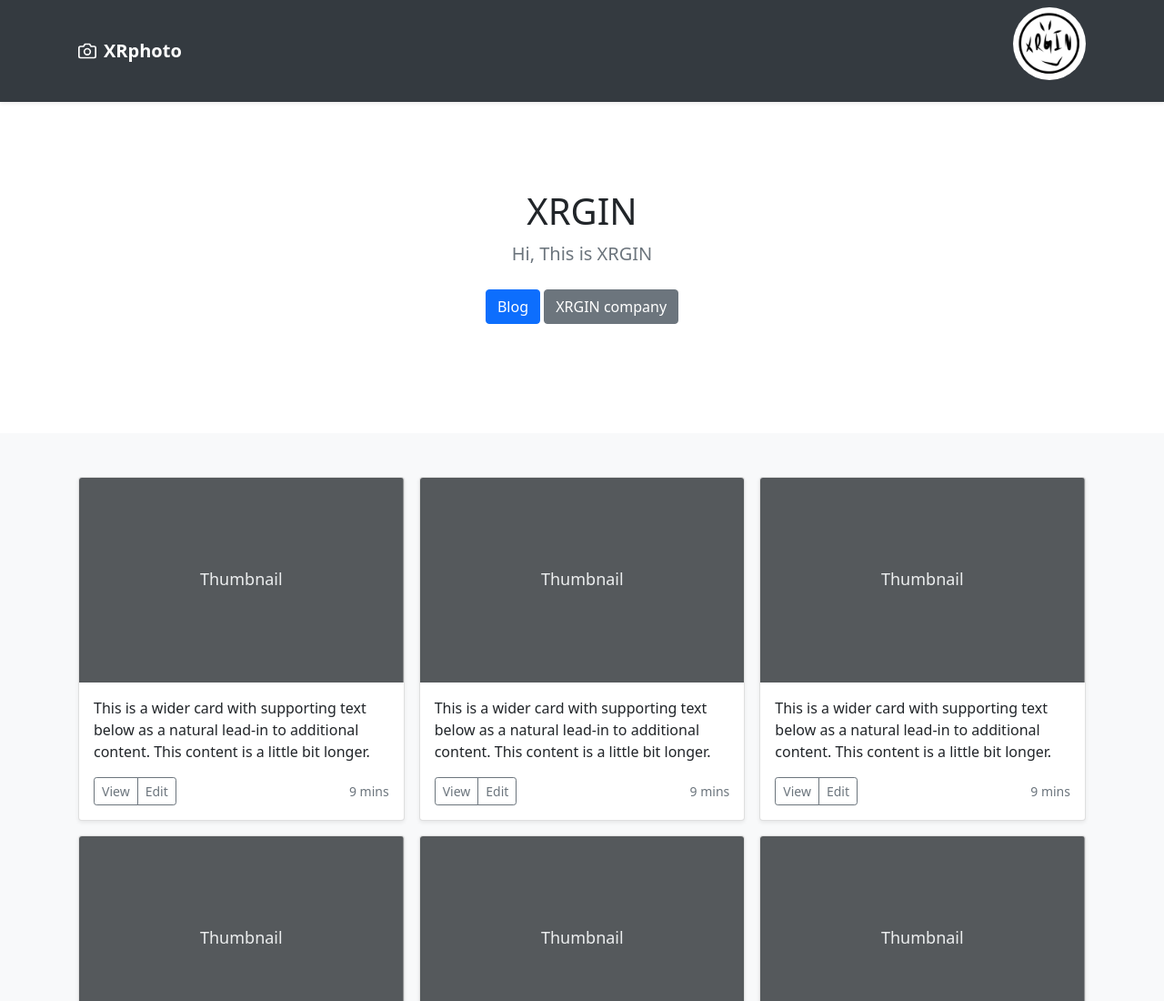
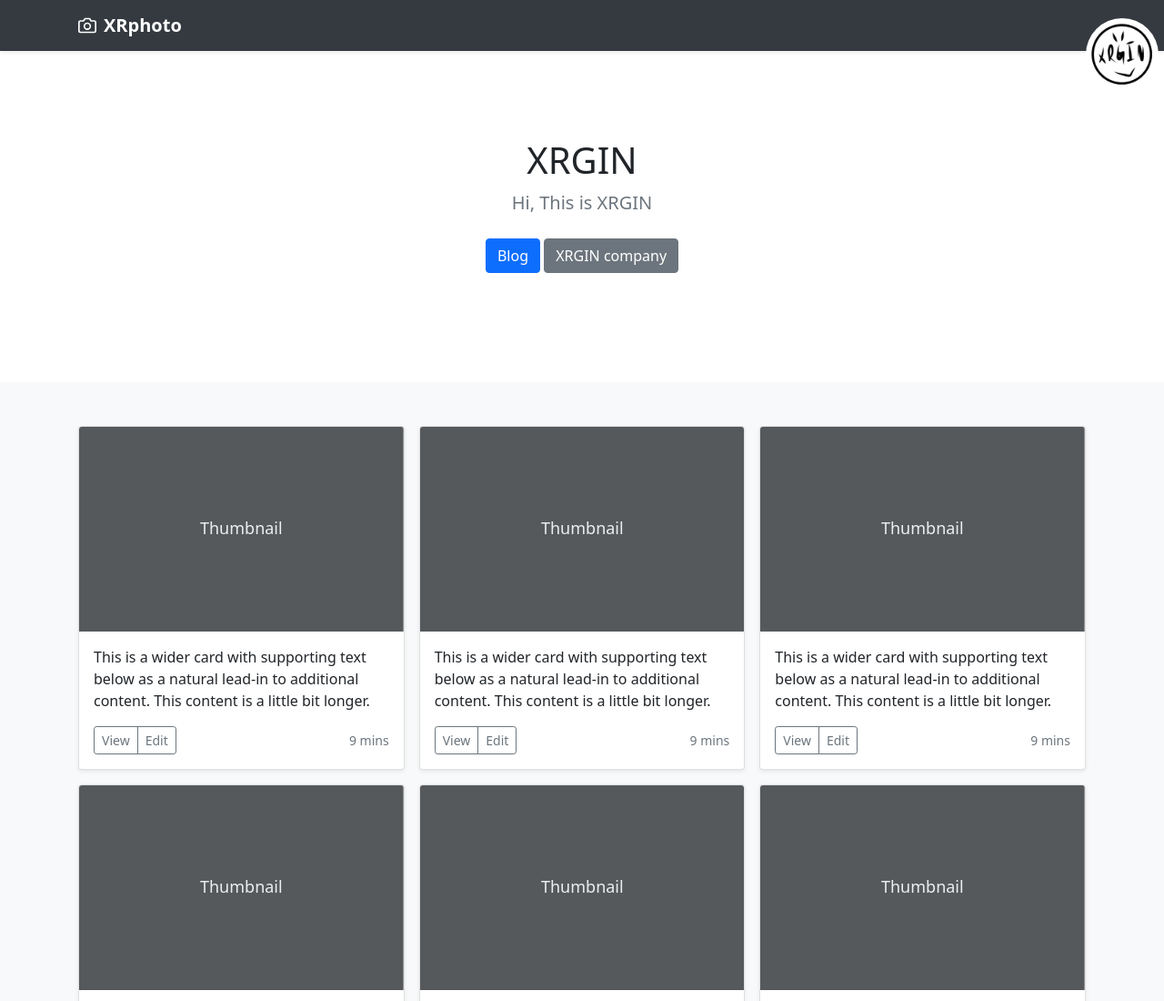
Before and after one commit to XRGIN/xr.Ltd, a plain HTML site: page index.html in a window 1280 px wide. Shown: the top 1100 px of the page at 91% size. Drawn offline with nearby package versions, Linux system fonts and the light colour scheme.

Commit message:
index.html

```diff
--- a/index.html
+++ b/index.html
@@ -71,7 +71,7 @@
           <strong>XRphoto</strong>
         </a>
         <p data-toggle="collapse" data-target="#navbarHeader">
-          <span><img src="Img/熊熊v2.jpg" style="height: 80px;width: 80px;border-radius: 50px;cursor: pointer;"></span>
+          <span><img src="Img/熊熊v2.jpg" style="height: 80px;width: 80px;border-radius: 50px;position: absolute;cursor: pointer;"></span>
         </button>
       </div>
     </div>
```
